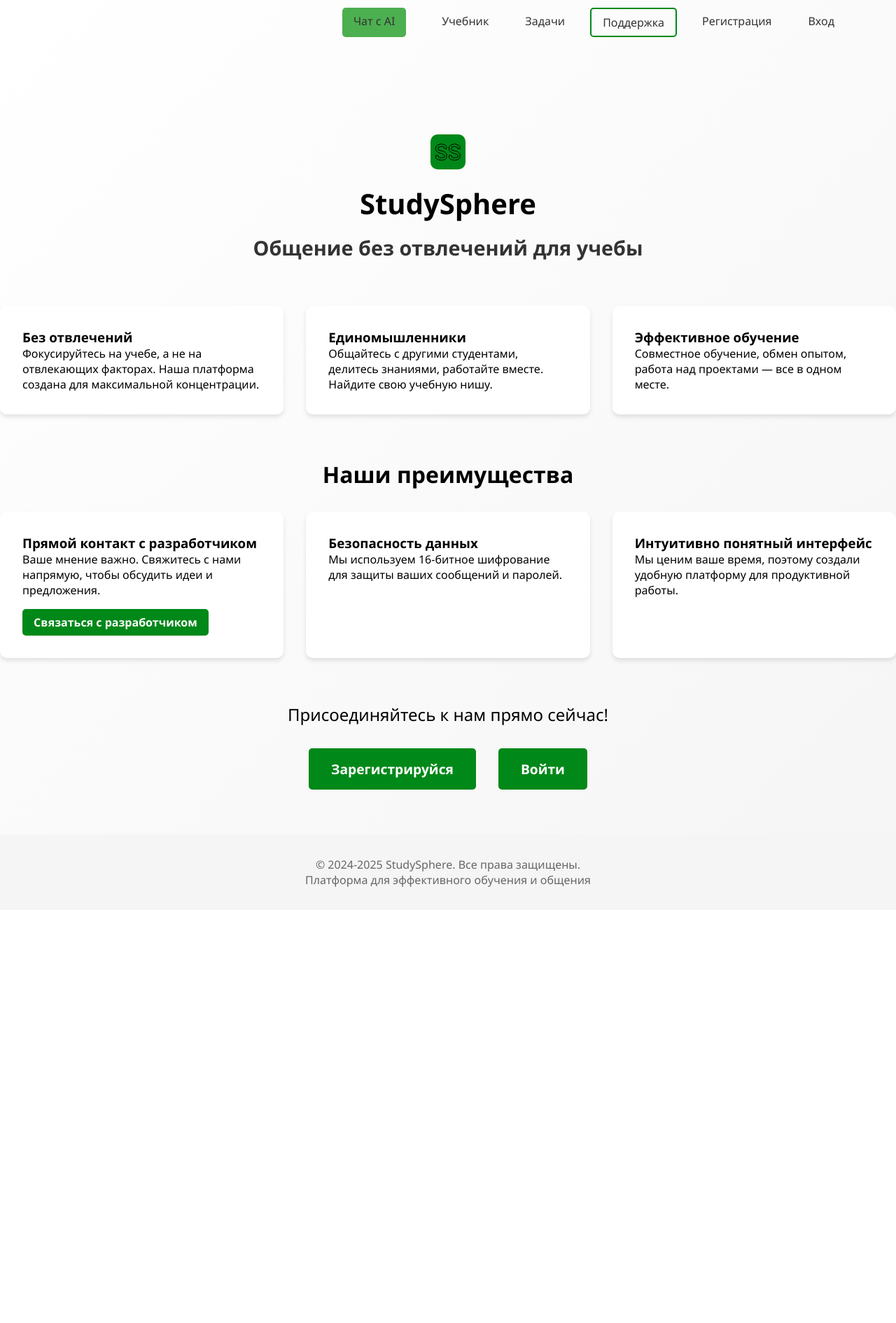
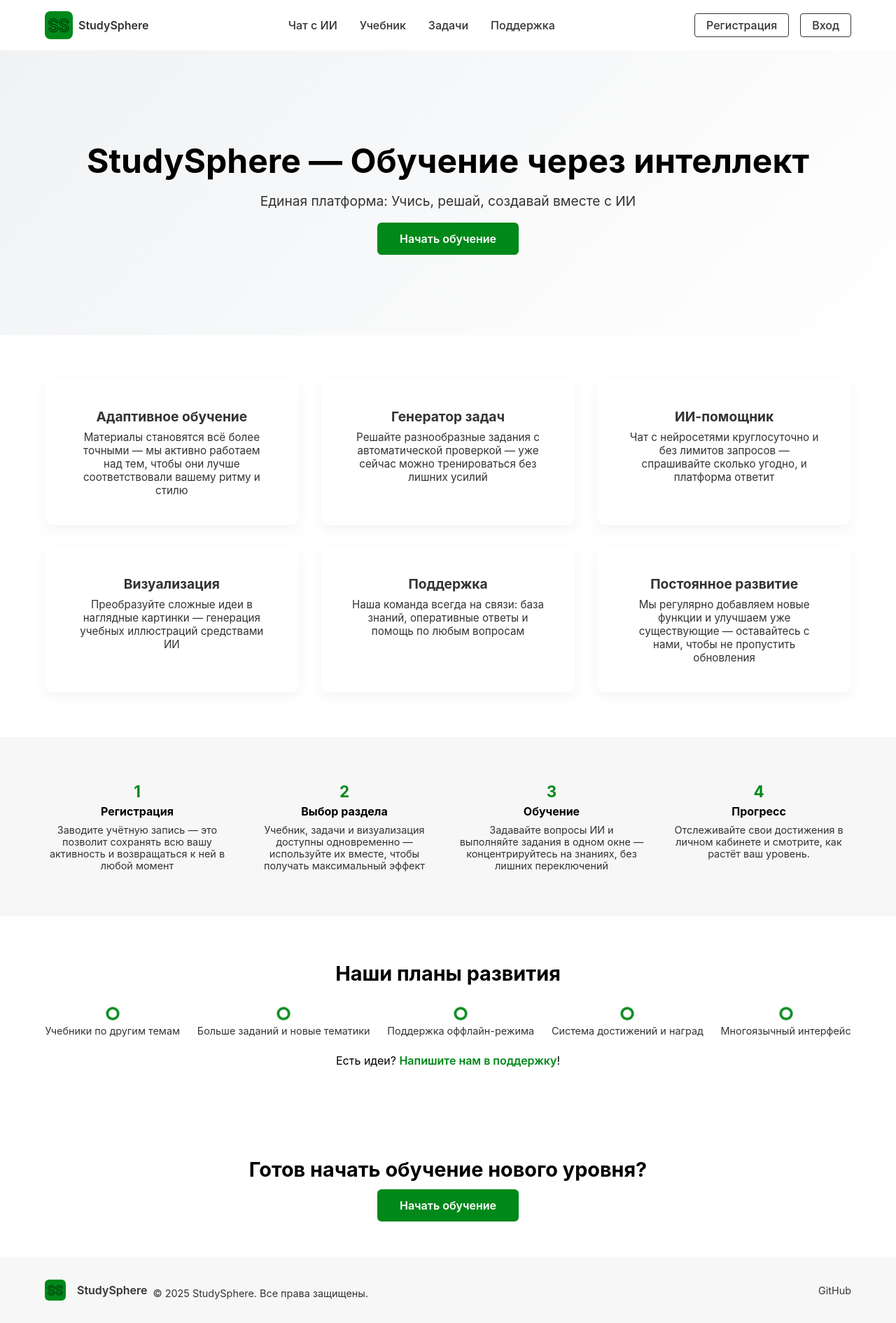
Before and after one commit to dany-simonov/SS, a Flask app: template social_network/app/templates/landing.html in a window 1280 px wide. Shown: the whole page at 70% size. Before the commit the page ends 1267 px from the top, so only its background shows below. Run offline with Flask 3, Linux system fonts and the light colour scheme; the template is opened without the code that fills it, so the values that code supplies are empty; parts of the project's set-up code (start-up, migrations or seed data) failed here and were passed over.

Commit message:
change Reded the landing, but in the wrong branch

```diff
--- /dev/null
+++ b/social_network/app/static/css/landing.css
@@ -0,0 +1,84 @@
+:root {
+  --primary-green: #008819;
+  --black: #000000;
+  --white: #ffffff;
+  --gray-light: #f7f7f7;
+  --gray-dark: #333333;
+  --font-sans: 'Inter', sans-serif;
+}
+* { margin:0; padding:0; box-sizing:border-box; font-family:var(--font-sans); }
+body { background:var(--white); color:var(--black); }
+.container { width:90%; max-width:1200px; margin:0 auto; }
+
+/* Сброс подчеркиваний */
+a { text-decoration: none !important; }
+
+/* Header */
+.header { position:sticky; top:0; background:rgba(255,255,255,0.9); backdrop-filter:blur(6px); z-index:100; }
+.header-inner { display:flex; align-items:center; justify-content:space-between; padding:1rem 0; }
+.logo { display:flex; align-items:center; gap:0.5rem; }
+.logo img { height:40px; }
+.logo-text { font-size:1.2rem; font-weight:600; color:var(--gray-dark); }
+.nav { display:flex; gap:2rem; }
+.nav a { color:var(--gray-dark); font-weight:500; }
+
+.auth-buttons { display:flex; gap:1rem; }
+.btn-auth { padding:0.4rem 1rem; border:1px solid var(--gray-dark); background:transparent; color:var(--gray-dark); border-radius:4px; font-weight:500; transition:background 0.3s; }
+.btn-auth:hover { background:var(--gray-light); }
+
+.burger { display:none; flex-direction:column; gap:5px; background:none; border:none; cursor:pointer; }
+.burger span { width:25px; height:3px; background:var(--gray-dark); }
+
+/* Hero */
+.hero { background:linear-gradient(135deg,#f0f2f4 0%,#ffffff 100%); padding:8rem 0; text-align:center; overflow:hidden; }
+.hero-title { font-size:3rem; margin-bottom:1rem; animation:fadeInUp 1s ease; }
+.hero-subtitle { font-size:1.2rem; color:var(--gray-dark); margin-bottom:2rem; animation:fadeInUp 1.2s ease; }
+.btn-hero { padding:0.8rem 2rem; background:var(--primary-green); color:var(--white); border-radius:6px; font-size:1rem; font-weight:600; transition:transform 0.3s; animation:fadeInUp 1.4s ease; }
+.btn-hero:hover { transform:translateY(-3px); }
+@keyframes fadeInUp { from{opacity:0;transform:translateY(20px);}to{opacity:1;transform:translateY(0);} }
+
+/* Features Grid */
+.features-grid { display:grid; grid-template-columns:repeat(auto-fit, minmax(280px, 1fr)); gap:2rem; padding:4rem 0; }
+.feature-card { background:var(--white); padding:2.5rem; border-radius:12px; box-shadow:0 6px 20px rgba(0,0,0,0.05); transition:transform 0.4s, box-shadow 0.4s; text-align:center; }
+.feature-card:hover { transform:translateY(-8px); box-shadow:0 12px 30px rgba(0,0,0,0.1); }
+.feature-card h3 { margin-bottom:0.5rem; font-size:1.2rem; color:var(--gray-dark); }
+.feature-card p { font-size:0.95rem; color:var(--gray-dark); }
+
+/* How It Works */
+.how-it-works { background:var(--gray-light); padding:4rem 0; }
+.steps { display:grid; grid-template-columns:repeat(auto-fit,minmax(160px,1fr)); gap:2rem; text-align:center; }
+.step { position:relative; padding-top:2rem; animation:fadeInUp 0.8s ease; }
+.step-number { position:absolute; top:0; left:50%; transform:translateX(-50%); font-size:1.4rem; font-weight:bold; color:var(--primary-green); }
+.step h4 { margin-bottom:0.5rem; font-size:1rem; }
+.step p { font-size:0.9rem; color:var(--gray-dark); }
+
+/* Roadmap */
+.roadmap { padding:4rem 0; }
+.roadmap-title { text-align:center; font-size:1.8rem; margin-bottom:2rem; }
+.timeline { display:flex; flex-wrap:wrap; justify-content:space-around; gap:1.5rem; }
+.dot { display:block; margin:0 auto 0.5rem; width:16px; height:16px; background:var(--white); border:3px solid var(--primary-green); border-radius:50%; animation:pulse 1.5s infinite; }
+.timeline-item p { font-size:0.9rem; color:var(--gray-dark); text-align:center; }
+@keyframes pulse {0%,100%{transform:scale(1);}50%{transform:scale(1.2);} }
+.support-invite { text-align:center; font-size:1rem; margin-top:1.5rem; }
+.support-invite a { color:var(--primary-green); font-weight:600; text-decoration:underline; }
+
+/* CTA */
+.cta { padding:4rem 0; text-align:center; }
+.cta-inner h2 { font-size:1.8rem; margin-bottom:1.5rem; }
+
+/* Footer */
+.footer { background:var(--gray-light); padding:2rem 0; }
+.footer-inner { display:flex; flex-wrap:wrap; justify-content:space-between; align-items:center; }
+.footer-left { display:flex; align-items:center; gap:0.5rem; }
+.footer-logo { height:30px; }
+.logo-text { font-size:1rem; font-weight:600; color:var(--gray-dark); }
+.footer-left p { font-size:0.9rem; color:var(--gray-dark); margin-top:0.5rem; }
+.footer-right a { font-size:0.9rem; color:var(--gray-dark); }
+
+/* Responsive */
+@media (max-width:768px) {
+  .nav, .auth-buttons { display:none; }
+  .burger { display:flex; }
+  .features-grid, .steps { grid-template-columns:1fr; }
+  .timeline { justify-content:center; }
+}
--- /dev/null
+++ b/social_network/app/static/js/landing.js
@@ -0,0 +1,24 @@
+// Бургер-меню
+const burger = document.getElementById('burger');
+const nav = document.getElementById('nav');
+burger.addEventListener('click', () => nav.classList.toggle('nav-active'));
+
+// Плавный скролл
+document.querySelectorAll('a[href^="#"]').forEach(a => {
+  a.addEventListener('click', e => {
+    e.preventDefault();
+    document.querySelector(a.getAttribute('href')).scrollIntoView({ behavior: 'smooth' });
+  });
+});
+
+// Анимация при скролле
+const observer = new IntersectionObserver(entries => {
+  entries.forEach(entry => {
+    if (entry.isIntersecting) {
+      entry.target.classList.add('appear');
+      observer.unobserve(entry.target);
+    }
+  });
+}, { threshold: 0.2 });
+
+document.querySelectorAll('.feature-card, .step, .timeline-item').forEach(el => observer.observe(el));
--- a/social_network/app/templates/landing.html
+++ b/social_network/app/templates/landing.html
@@ -2,245 +2,151 @@
 <html lang="ru">
 <head>
   <meta charset="UTF-8">
-    <meta name="viewport" content="width=device-width, initial-scale=1.0">
-    <title>StudySphere - Общение без отвлечений для учебы</title>
-    <style>
-        :root {
-            --primary-green: #008819;
-            --bg-gradient: linear-gradient(135deg, #ffffff 0%, #f5f5f5 100%);
-        }
-
-        * {
-            margin: 0;
-            padding: 0;
-            box-sizing: border-box;
-            font-family: 'Segoe UI', sans-serif;
-        }
-        body {
-            background: var(--bg-gradient);
-            min-height: 100vh;
-            color: #000;
-        }
-
-        .container {
-            max-width: 1200px;
-            margin: 0 auto;
-            padding: 2rem;
-        }
-
-        .header {
-            text-align: center;
-            margin-bottom: 4rem;
-            position: relative;
-        }
-
-        .nav-links {
-            position: absolute;
-            right: 0;
-            top: 50%;
-            transform: translateY(-50%);
-            display: flex;
-            gap: 20px;
-        }
-
-        .nav-links a {
-            text-decoration: none;
-            color: #333;
-            font-weight: 500;
-            padding: 0.5rem 1rem;
-        }
-
-        .support-btn {
-            color: var(--primary-green);
-            text-decoration: none;
-            font-weight: bold;
-            padding: 0.5rem 1rem;
-            border: 2px solid var(--primary-green);
-            border-radius: 5px;
-        }
-
-        .logo-section {
-            text-align: center;
-            margin: 4rem 0;
-        }
-
-        .logo-section h2 {
-            margin: 1rem 0;
-            font-size: 2.5rem;
-        }
-
-        .logo-section h1 {
-            font-size: 1.8rem;
-            color: #333;
-        }
-        .features-grid {
-            display: grid;
-            grid-template-columns: repeat(3, 1fr);
-            gap: 2rem;
-            margin: 4rem 0;
-        }
-
-        .feature-card {
-            background: white;
-            padding: 2rem;
-            border-radius: 10px;
-            box-shadow: 0 4px 6px rgba(0, 0, 0, 0.1);
-            transition: transform 0.3s ease;
-        }
-
-        .feature-card:hover {
-            transform: translateY(-5px);
-        }
-
-        .advantages-section {
-            margin: 4rem 0;
-        }
-
-        .advantages-section h2 {
-            text-align: center;
-            margin-bottom: 2rem;
-            font-size: 2rem;
-        }
-
-        .advantages-grid {
-            display: grid;
-            grid-template-columns: repeat(3, 1fr);
-            gap: 2rem;
-        }
-
-        .btn-contact {
-            display: inline-block;
-            margin-top: 1rem;
-            padding: 0.5rem 1rem;
-            background: var(--primary-green);
-            color: white;
-            text-decoration: none;
-            border-radius: 5px;
-            font-weight: bold;
-        }
-
-        .cta-section {
-            text-align: center;
-            margin: 4rem 0;
-        }
-
-        .cta-text {
-            font-size: 1.5rem;
-            margin-bottom: 2rem;
-        }
-
-        .cta-buttons {
-            display: flex;
-            justify-content: center;
-            gap: 2rem;
-        }
-
-        .btn-primary {
-            background: var(--primary-green);
-            color: white;
-            padding: 1rem 2rem;
-            border-radius: 5px;
-            text-decoration: none;
-            font-size: 1.2rem;
-            font-weight: bold;
-        }
-
-        .ai-chat-btn {
-            background: #4CAF50;
-            color: white;
-            text-decoration: none;
-            font-weight: bold;
-            padding: 0.5rem 1rem;
-            border-radius: 5px;
-            margin-right: 15px;
-        }
-
-        .ai-chat-btn:hover {
-            background: #45a049;
-        }
-
-        .footer {
-            background: #f5f5f5;
-            padding: 2rem;
-            margin-top: 4rem;
-        }
-
-        .footer-content {
-            max-width: 1200px;
-            margin: 0 auto;
-            text-align: center;
-            color: #666;
-        }
-    </style>
+  <meta name="viewport" content="width=device-width, initial-scale=1">
+  <title>StudySphere — Обучение через интеллект</title>
+  <link rel="stylesheet" href="{{ url_for('static', filename='css/landing.css') }}">
 </head>
 <body>
-    <div class="container">
+  <!-- Header -->
   <header class="header">
-            <div class="nav-links">
-                <a href="{{ url_for('ai_chat_bp.ai_chat') }}" class="ai-chat-btn">Чат с AI</a>
-                <a href="{{ url_for('main.textbook') }}" class="nav-link">Учебник</a>
-                <a href="{{ url_for('main.show_tasks') }}" class="nav-link">Задачи</a>
-                <a href="{{ url_for('main.support') }}" class="support-btn">Поддержка</a>
-                <a href="{{ url_for('main.register') }}" class="btn btn-secondary">Регистрация</a>
-                <a href="{{ url_for('main.login') }}" class="btn btn-secondary">Вход</a>
+    <div class="container header-inner">
+      <a href="/" class="logo">
+        <img src="{{ url_for('static', filename='images/logo.svg') }}" alt="StudySphere">
+        <span class="logo-text">StudySphere</span>
+      </a>
+      <nav class="nav" id="nav">
+        <a href="{{ url_for('ai_chat_bp.ai_chat') }}">Чат с ИИ</a>
+        <a href="{{ url_for('main.textbook') }}">Учебник</a>
+        <a href="{{ url_for('main.show_tasks') }}">Задачи</a>
+        <a href="{{ url_for('main.support') }}">Поддержка</a>
+      </nav>
+      <div class="auth-buttons">
+        <a href="{{ url_for('main.register') }}" class="btn btn-auth">Регистрация</a>
+        <a href="{{ url_for('main.login') }}" class="btn btn-auth">Вход</a>
+      </div>
+      <button class="burger" id="burger">
+        <span></span><span></span><span></span>
+      </button>
     </div>
   </header>
+
+  <!-- Hero -->
+  <section class="hero">
+    <div class="container hero-inner">
+      <h1 class="hero-title">StudySphere — Обучение через интеллект</h1>
+      <p class="hero-subtitle">Единая платформа: Учись, решай, создавай вместе с ИИ</p>
+      <a href="#features" class="btn btn-hero no-underline">Начать обучение</a>
     </div>
-        </header>
-        <div class="logo-section">
-            <img src="{{ url_for('static', filename='images/logo.svg') }}" alt="StudySphere Logo" class="logo">
-            <h2>StudySphere</h2>
-            <h1>Общение без отвлечений для учебы</h1>
-        </div>
+  </section>
 
-        <div class="features-grid">
+  <!-- Features Grid -->
+  <section class="features" id="features">
+    <div class="container features-grid">
       <div class="feature-card">
-                <h3>Без отвлечений</h3>
-                <p>Фокусируйтесь на учебе, а не на отвлекающих факторах. Наша платформа создана для максимальной концентрации.</p>
+        <h3>Адаптивное обучение</h3>
+        <p>Материалы становятся всё более точными — мы активно работаем над тем, чтобы они лучше соответствовали вашему ритму и стилю</p>
       </div>
       <div class="feature-card">
-                <h3>Единомышленники</h3>
-                <p>Общайтесь с другими студентами, делитесь знаниями, работайте вместе. Найдите свою учебную нишу.</p>
+        <h3>Генератор задач</h3>
+        <p>Решайте разнообразные задания с автоматической проверкой — уже сейчас можно тренироваться без лишних усилий</p>
       </div>
       <div class="feature-card">
-                <h3>Эффективное обучение</h3>
-                <p>Совместное обучение, обмен опытом, работа над проектами — все в одном месте.</p>
-            </div>
-        </div>
-
-        <section class="advantages-section">
-            <h2>Наши преимущества</h2>
-            <div class="advantages-grid">
-                <div class="feature-card">
-                    <h3>Прямой контакт с разработчиком</h3>
-                    <p>Ваше мнение важно. Свяжитесь с нами напрямую, чтобы обсудить идеи и предложения.</p>
-                    <a href="{{ url_for('main.support') }}" class="btn-contact">Связаться с разработчиком</a>
+        <h3>ИИ-помощник</h3>
+        <p>Чат с нейросетями круглосуточно и без лимитов запросов — спрашивайте сколько угодно, и платформа ответит</p>
       </div>
       <div class="feature-card">
-                    <h3>Безопасность данных</h3>
-                    <p>Мы используем 16-битное шифрование для защиты ваших сообщений и паролей.</p>
+        <h3>Визуализация</h3>
+        <p>Преобразуйте сложные идеи в наглядные картинки — генерация учебных иллюстраций средствами ИИ</p>
       </div>
       <div class="feature-card">
-                    <h3>Интуитивно понятный интерфейс</h3>
-                    <p>Мы ценим ваше время, поэтому создали удобную платформу для продуктивной работы.</p>
+        <h3>Поддержка</h3>
+        <p>Наша команда всегда на связи: база знаний, оперативные ответы и помощь по любым вопросам</p>
+      </div>
+      <div class="feature-card">
+        <h3>Постоянное развитие</h3>
+        <p>Мы регулярно добавляем новые функции и улучшаем уже существующие — оставайтесь с нами, чтобы не пропустить обновления</p>
       </div>
     </div>
   </section>
 
-        <div class="cta-section">
-            <p class="cta-text">Присоединяйтесь к нам прямо сейчас!</p>
-            <div class="cta-buttons">
-                <a href="{{ url_for('main.register') }}" class="btn-primary">Зарегистрируйся</a>
-                <a href="{{ url_for('main.login') }}" class="btn-primary">Войти</a>
+  <!-- How It Works -->
+  <section class="how-it-works">
+    <div class="container steps">
+      <div class="step">
+        <span class="step-number">1</span>
+        <h4>Регистрация</h4>
+        <p>Заводите учётную запись — это позволит сохранять всю вашу активность и возвращаться к ней в любой момент</p>
+      </div>
+      <div class="step">
+        <span class="step-number">2</span>
+        <h4>Выбор раздела</h4>
+        <p>Учебник, задачи и визуализация доступны одновременно — используйте их вместе, чтобы получать максимальный эффект</p>
+      </div>
+      <div class="step">
+        <span class="step-number">3</span>
+        <h4>Обучение</h4>
+        <p>Задавайте вопросы ИИ и выполняйте задания в одном окне — концентрируйтесь на знаниях, без лишних переключений</p>
+      </div>
+      <div class="step">
+        <span class="step-number">4</span>
+        <h4>Прогресс</h4>
+        <p>Отслеживайте свои достижения в личном кабинете и смотрите, как растёт ваш уровень.</p>
       </div>
     </div>
+  </section>
 
+  <!-- Roadmap -->
+  <section class="roadmap">
+    <div class="container">
+      <h2 class="roadmap-title">Наши планы развития</h2>
+      <div class="timeline">
+        <div class="timeline-item">
+          <span class="dot"></span>
+          <p>Учебники по другим темам</p>
+        </div>
+        <div class="timeline-item">
+          <span class="dot"></span>
+          <p>Больше заданий и новые тематики</p>
+        </div>
+        <div class="timeline-item">
+          <span class="dot"></span>
+          <p>Поддержка оффлайн-режима</p>
+        </div>
+        <div class="timeline-item">
+          <span class="dot"></span>
+          <p>Система достижений и наград</p>
+        </div>
+        <div class="timeline-item">
+          <span class="dot"></span>
+          <p>Многоязычный интерфейс</p>
+        </div>
+      </div>
+      <p class="support-invite" style="margin-top:1.5rem;">Есть идеи? <a href="{{ url_for('main.support') }}">Напишите нам в поддержку</a>!</p>
+    </div>
+  </section>
+
+  <!-- Call to Action -->
+  <section class="cta">
+    <div class="container cta-inner">
+      <h2>Готов начать обучение нового уровня?</h2>
+      <a href="{{ url_for('main.register') }}" class="btn btn-hero no-underline">Начать обучение</a>
+    </div>
+  </section>
+
+  <!-- Footer -->
   <footer class="footer">
-            <div class="footer-content">
-                <p>© 2024-2025 StudySphere. Все права защищены.</p>
-                <p>Платформа для эффективного обучения и общения</p>
+    <div class="container footer-inner">
+      <div class="footer-left">
+        <img src="{{ url_for('static', filename='images/logo.svg') }}" alt="StudySphere" class="footer-logo">
+        <span class="logo-text" style="margin-left:0.5rem;">StudySphere</span>
+        <p style="margin-top:0.5rem;">© 2025 StudySphere. Все права защищены.</p>
+      </div>
+      <div class="footer-right">
+        <a href="https://github.com/dany-simonov/SS" target="_blank">GitHub</a>
+      </div>
     </div>
   </footer>
-    </div>
+
+  <script src="{{ url_for('static', filename='js/landing.js') }}"></script>
 </body>
 </html>
```
Also changed, not shown: social_network/VoiceAssistant/utils/downloader.py (+46 -17 lines). Lines whose indentation alone changed are shown as unchanged.
